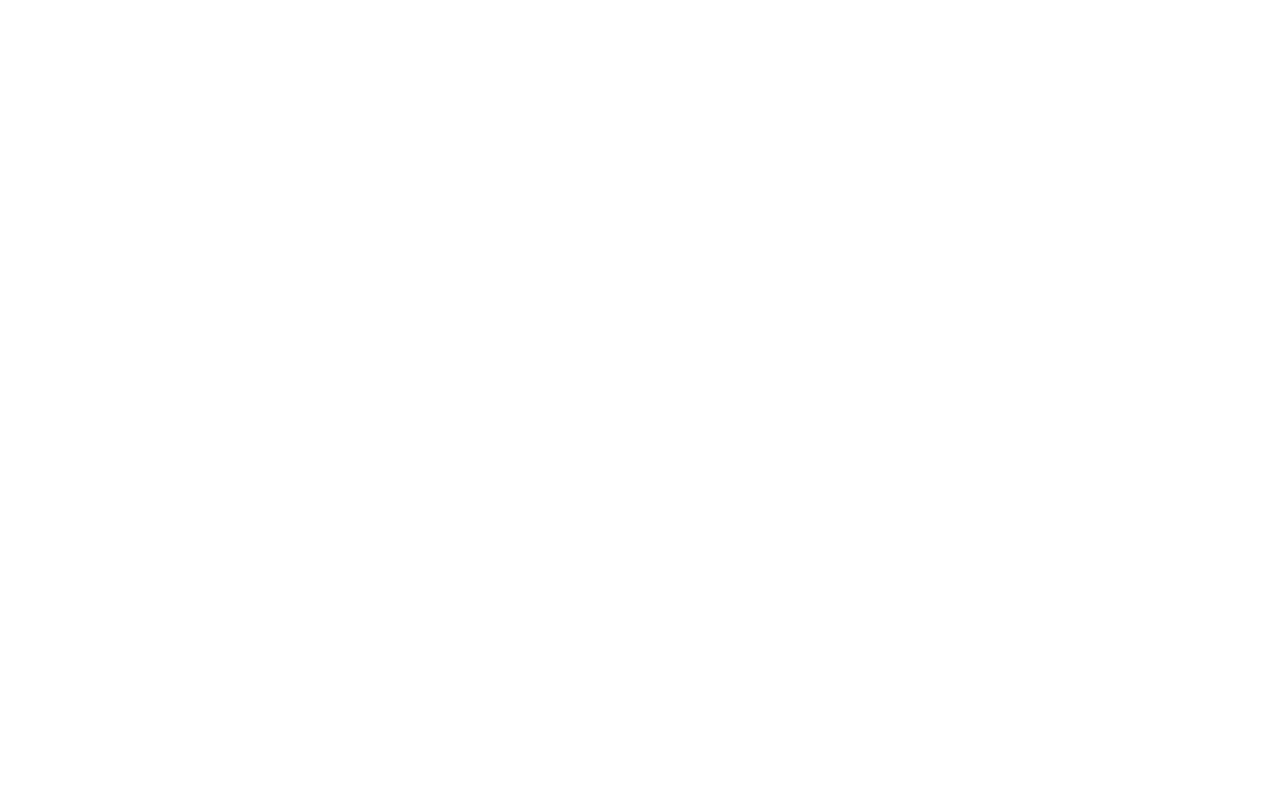
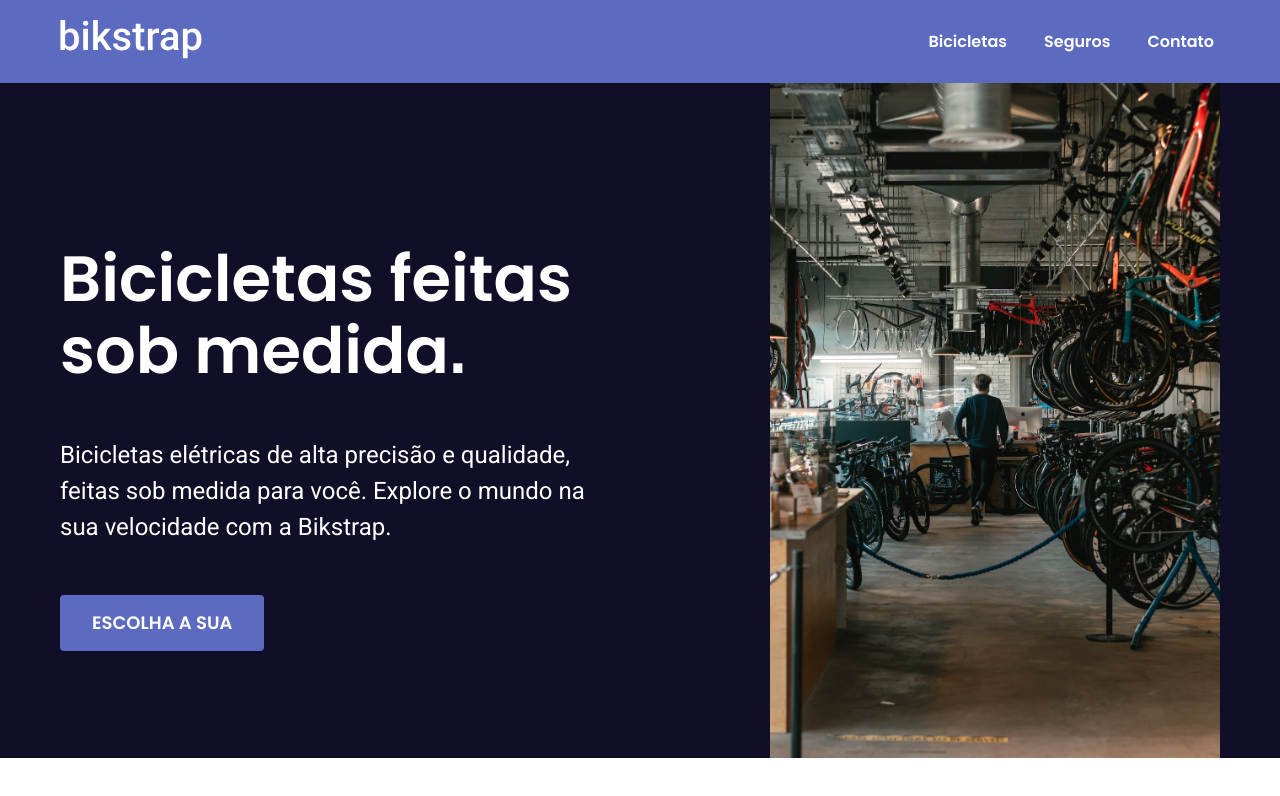
Before and after one commit to emersonpacifico/Bikstrap, a plain HTML site: page index.html in a window 1280 px wide. Drawn offline with Linux system fonts and the light colour scheme.

Commit message:
add commit introducao

```diff
--- /dev/null
+++ b/css/global/global.css
@@ -0,0 +1,11 @@
+* {
+  margin: 0;
+  padding: 0;
+  list-style: none;
+  text-decoration: none;
+  font-family: Arial, Helvetica, sans-serif;
+}
+img {
+  max-width: 100%;
+  height: auto;
+}
--- /dev/null
+++ b/css/home/header.css
@@ -0,0 +1,29 @@
+.header-bg {
+  background-color: #5c6bc0;
+}
+.header-menu {
+  padding: 20px;
+  display: flex;
+  justify-content: space-between;
+  align-items: center;
+  flex-wrap: wrap;
+}
+.header-nav ul {
+  display: flex;
+}
+.header-nav li a {
+  color: #fff;
+  font-weight: 600;
+  font-size: 16px;
+  line-height: 1.2em;
+  font-family: "Poppins", sans-serif;
+  border-bottom: 4px solid #5c6bc0;
+  padding: 4px 6px;
+  width: 100%;
+}
+.header-nav li a:hover {
+  border-bottom: 4px solid #fff;
+}
+.header-nav ul li + li {
+  margin-left: 25px;
+}
--- /dev/null
+++ b/css/home/introducao.css
@@ -0,0 +1,25 @@
+.introducao-bg {
+  background-color: #100f27;
+}
+.introducao-conteudo {
+  display: grid;
+  grid-template-columns: 6fr 2fr;
+}
+.introducao-conteudo img {
+  max-width: 450px;
+}
+.introducao-itens {
+  display: grid;
+  display: flex;
+  flex-direction: column;
+  gap: 50px;
+  color: #fff;
+  padding-top: 160px;
+}
+.introducao-itens h1 {
+  font-family: "Poppins", sans-serif;
+  max-width: 15ch;
+}
+.introducao-itens p {
+  max-width: 40ch;
+}
--- a/index.html
+++ b/index.html
@@ -13,7 +13,32 @@
 </head>
 
 <body>
+  <header class="header-bg">
+    <div class="header-menu container">
+      <a href="./">
+        <img src="./bikstrap.svg" alt="bikstrap">
+      </a>
+      <nav class="header-nav">
+        <ul>
+          <li><a href="./">Bicicletas</a></li>
+          <li><a href="./">Seguros</a></li>
+          <li><a href="./">Contato</a></li>
+        </ul>
+      </nav>
+    </div>
+  </header>
+  <main class="introducao-bg">
+    <div class="introducao-conteudo container">
+      <div class="introducao-itens">
+        <h1 class="font-1-xxl">Bicicletas feitas sob medida<span>.</span></h1>
+        <p class="font-2-l">Bicicletas elétricas de alta precisão e qualidade, feitas sob medida para você. Explore o mundo na sua velocidade com a Bikstrap.</p>
+        <a class="botao1" href="./">escolha a sua</a>
+      </div>
 
+      <img src="./img/fotos/introducao.jpg" alt="bicicletas">
+
+    </div>
+  </main>
 </body>
 
 </html>
--- a/style.css
+++ b/style.css
@@ -1,2 +1,13 @@
-/*Header*/
-@import "./css/header.css";
+/*Home*/
+@import "./css/home/header.css";
+@import "./css/home/introducao.css";
+
+/*cores*/
+@import "./utilidades/cores.css";
+
+/*Utilidade*/
+@import "./utilidades/componentes.css";
+@import "./utilidades/tipografia.css";
+
+/*Global*/
+@import "./css/global/global.css";
--- a/utilidades/componentes.css
+++ b/utilidades/componentes.css
@@ -6,7 +6,20 @@
   margin-left: auto;
   margin-right: auto;
 }
-.botao {
+.botao1 {
+  padding: 16px 32px;
+  background-color: #5c6bc0;
+  display: inline-block;
+  border-radius: 4px;
+  box-shadow: 0px 1px 2px rgba(0, 0, 0, 0.1);
+  text-transform: uppercase;
+  color: var(--cor-0);
+  font: 600 1.125rem/1.35 "Poppins", sans-serif;
+  max-width: max-content;
+  border: none;
+  cursor: pointer;
+}
+.botao2 {
   padding: 16px 32px;
   background: linear-gradient(#ffbf00, #f2a50c);
   display: inline-block;
```
Also changed, not shown: css/header.css (deleted), img/img-github/bik-github.png (deleted), img/img-github/footer-github.png (deleted).
